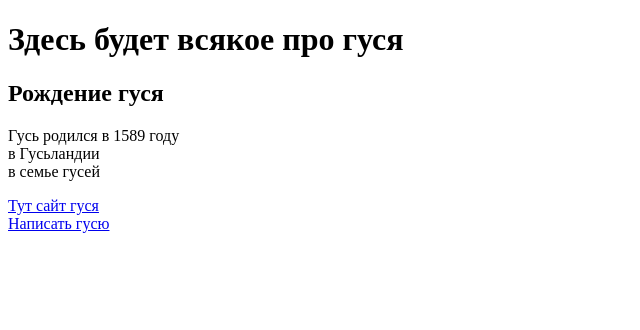
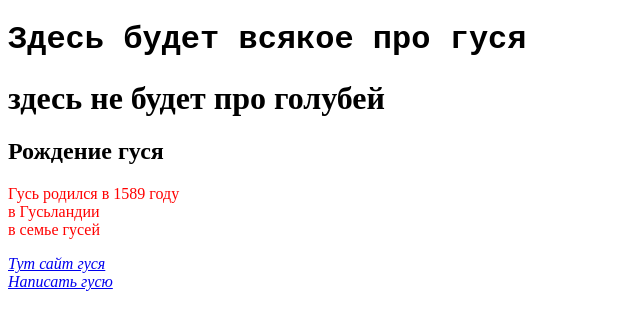
Before and after one commit to chrtkv/test, a plain HTML site: page index.html in a window 1280 px wide. Shown: the whole page, without its empty margins (0-640 px from the left). Drawn offline with Linux system fonts and the light colour scheme.

Commit message:
style changes

```diff
--- a/index.html
+++ b/index.html
@@ -1,14 +1,15 @@
 <!DOCTYPE html>
 <html lang="fr">
     <head>
-        <link type="text/css" rel="stylesheet" src="style.css">
+        <link type="text/css" rel="stylesheet" href="style.css">
         <meta charset="UTF-8">
         <title>Gooooose</title>
     </head>
     <body>
-        <h1>Здесь будет всякое про гуся</h1>
+        <h1 id="title">Здесь будет всякое про гуся</h1>
+        <h1>здесь не будет про голубей</h1>
         <h2>Рождение гуся</h2>
-        <p>Гусь родился в 1589 году<br>
+        <p class="goose">Гусь родился в 1589 году<br>
             в Гусьландии<br>
             в семье гусей
         </p>
--- a/style.css
+++ b/style.css
@@ -1,3 +1,11 @@
-p {
-    color: blueviolet;
+h1#title {
+    font-family: 'Courier New', Courier, monospace
 }
+
+p.goose {
+    color: red;
+}
+
+a {
+    font-style: italic;
+}
```
